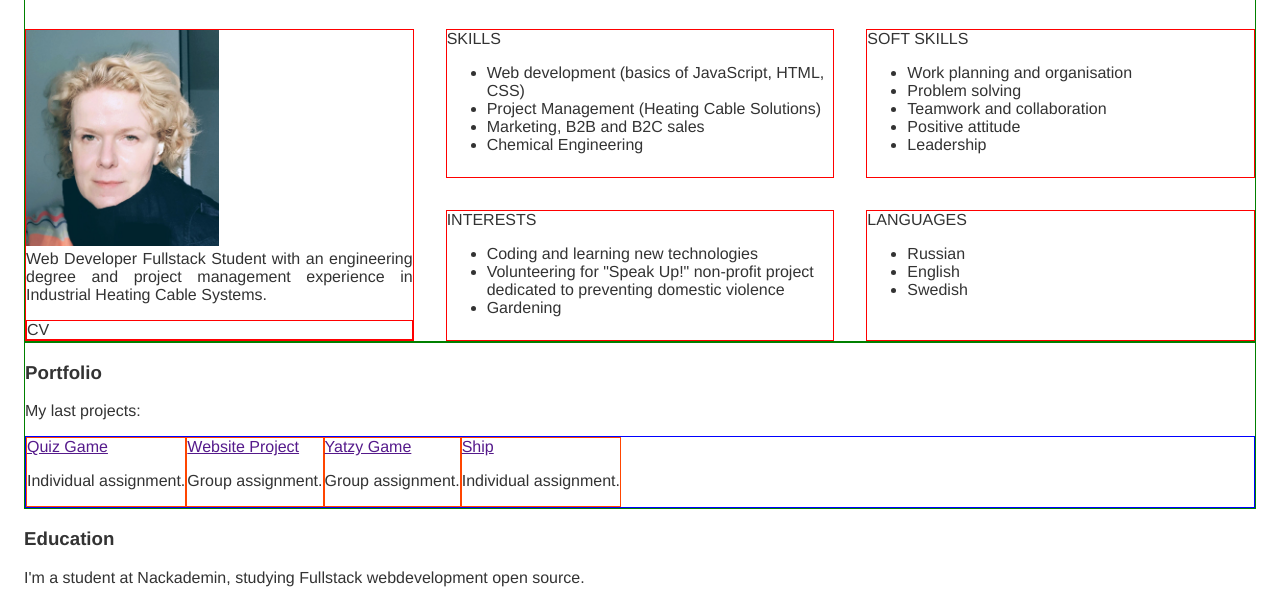
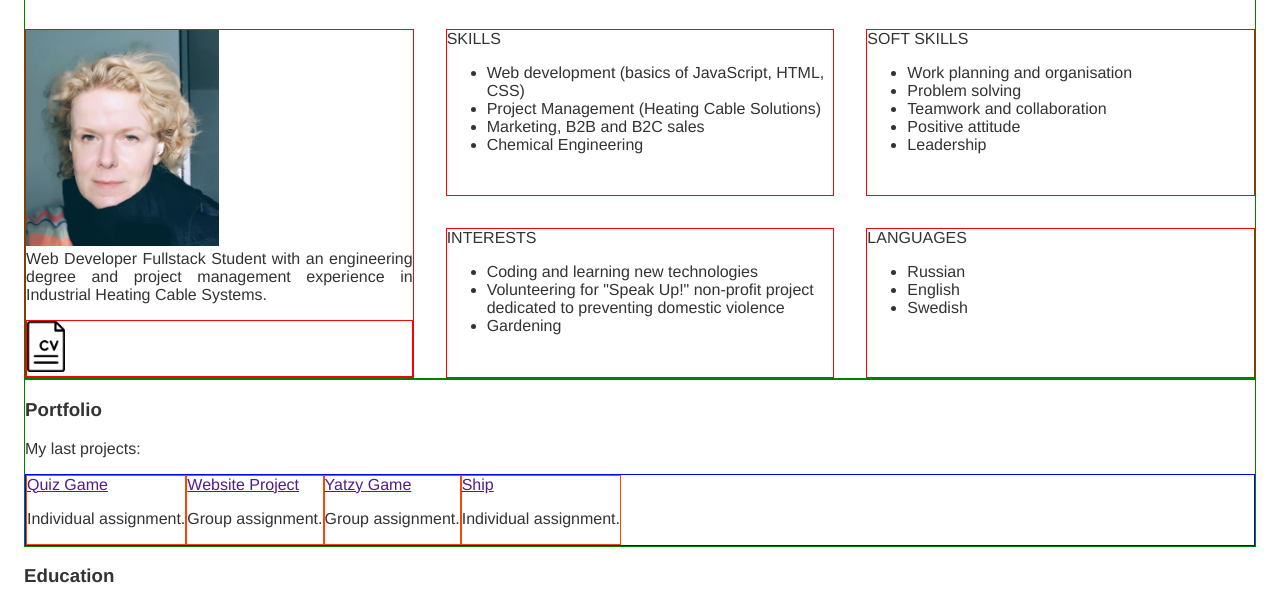
Before and after one commit to paraketsova/paraketsova.github.io, a plain HTML site: page index.html in a window 1280 px wide. Shown: the part 196-796 px from the top of the page. Drawn offline with Linux system fonts and the light colour scheme.

Commit message:
Add CV.pdf

```diff
--- a/index.html
+++ b/index.html
@@ -34,7 +34,7 @@
           with an engineering degree and project management experience
           in Industrial Heating Cable Systems.
         </p>
-        <div class="cv">CV</div>
+        <div class="cv"> <a href="./CV-Mariia-Paraketsova-2020.pdf"><img id="cv" src="CV.png"></a></div>
       </div>
 
       <div class="skills">
--- a/main.scss
+++ b/main.scss
@@ -82,12 +82,16 @@ main {
     grid-area: synopsis;
 
     img {
-      width: 50%; //TEST
+      width: 50%;
     }
 
     p {
       text-align: justify;
     }
+  }
+
+  .cv img {
+    width: 10%;
   }
 
   .skills {
```
Also changed, not shown: CV.png (added), main.css, 2 other files.
